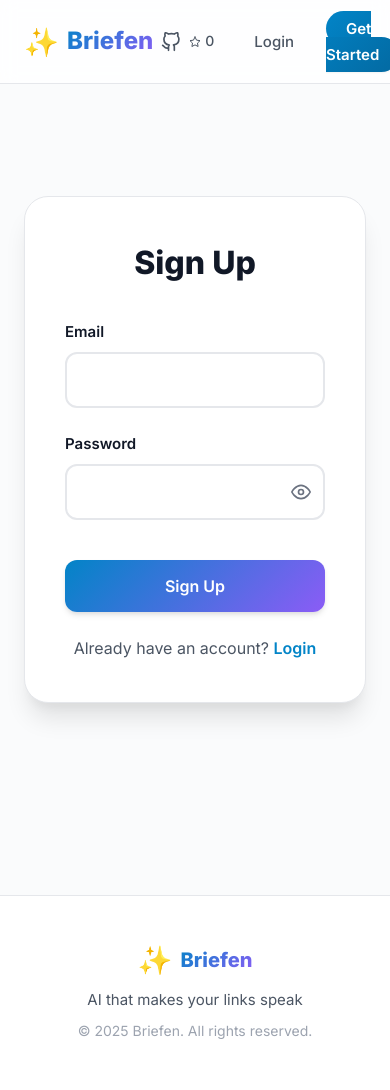
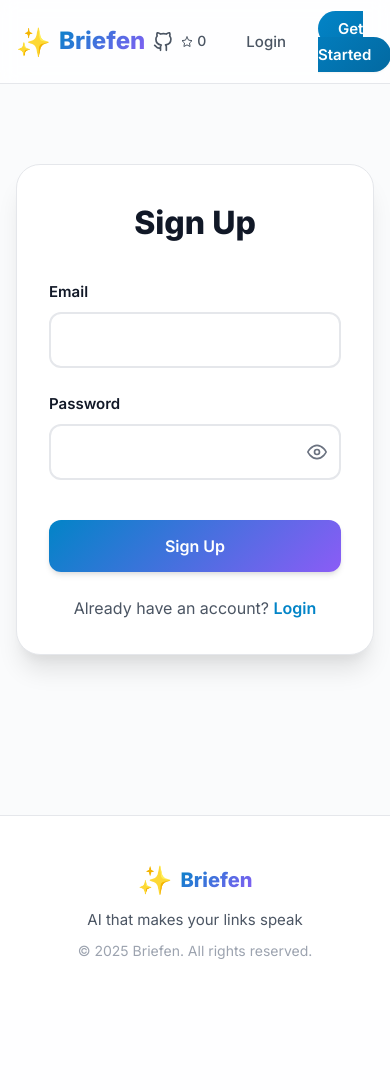
Before and after one commit to Ifihan/briefen-me, a Flask app: page /signup in a window 390 px wide. After the commit the page ends 959 px from the top, so only its background shows below. Run offline with Flask 3, Linux system fonts and the light colour scheme.

Commit message:
adding responsiveness

```diff
--- a/app/static/css/style.css
+++ b/app/static/css/style.css
@@ -996,18 +996,32 @@ button:disabled {
 
 /* Responsive */
 @media (max-width: 768px) {
-    .shortener-form {
-        flex-direction: column;
+    .container {
+        padding: 0 var(--space-4);
     }
 
     .hero {
         padding: var(--space-8) 0;
     }
 
+    .auth-form {
+        margin: var(--space-8) auto;
+        padding: var(--space-8);
+    }
+
+    .page-header {
+        padding: var(--space-4) 0;
+    }
+
+    .shortener-form {
+        flex-direction: column;
+    }
+
     .url-card {
         flex-direction: column;
         align-items: flex-start;
         gap: var(--space-4);
+        padding: var(--space-4);
     }
 
     .url-actions {
@@ -1017,4 +1031,8 @@ button:disabled {
     .url-actions button {
         flex: 1;
     }
+
+    .dashboard-urls h2 {
+        font-size: 1.5rem;
+    }
 }
```
